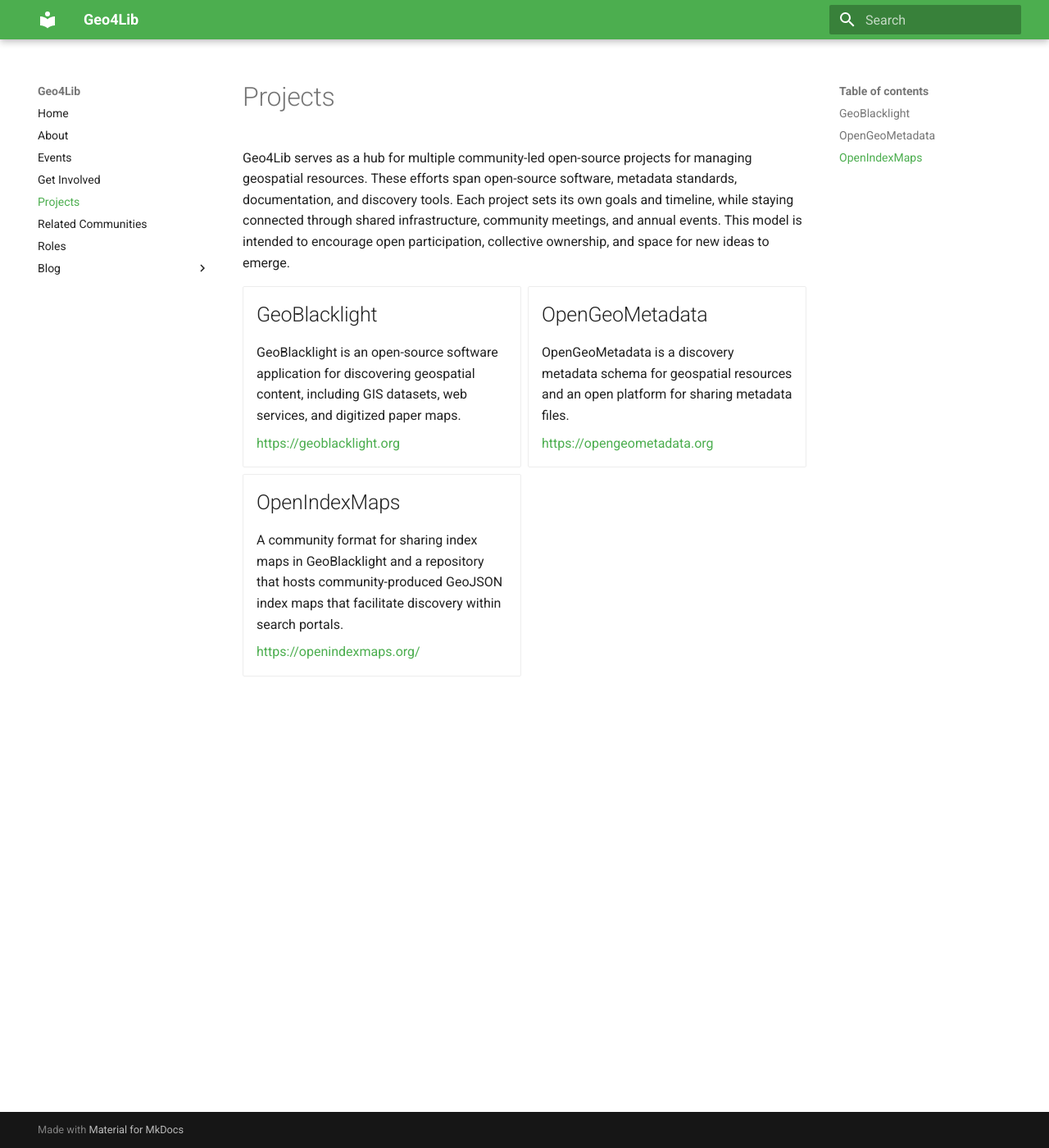
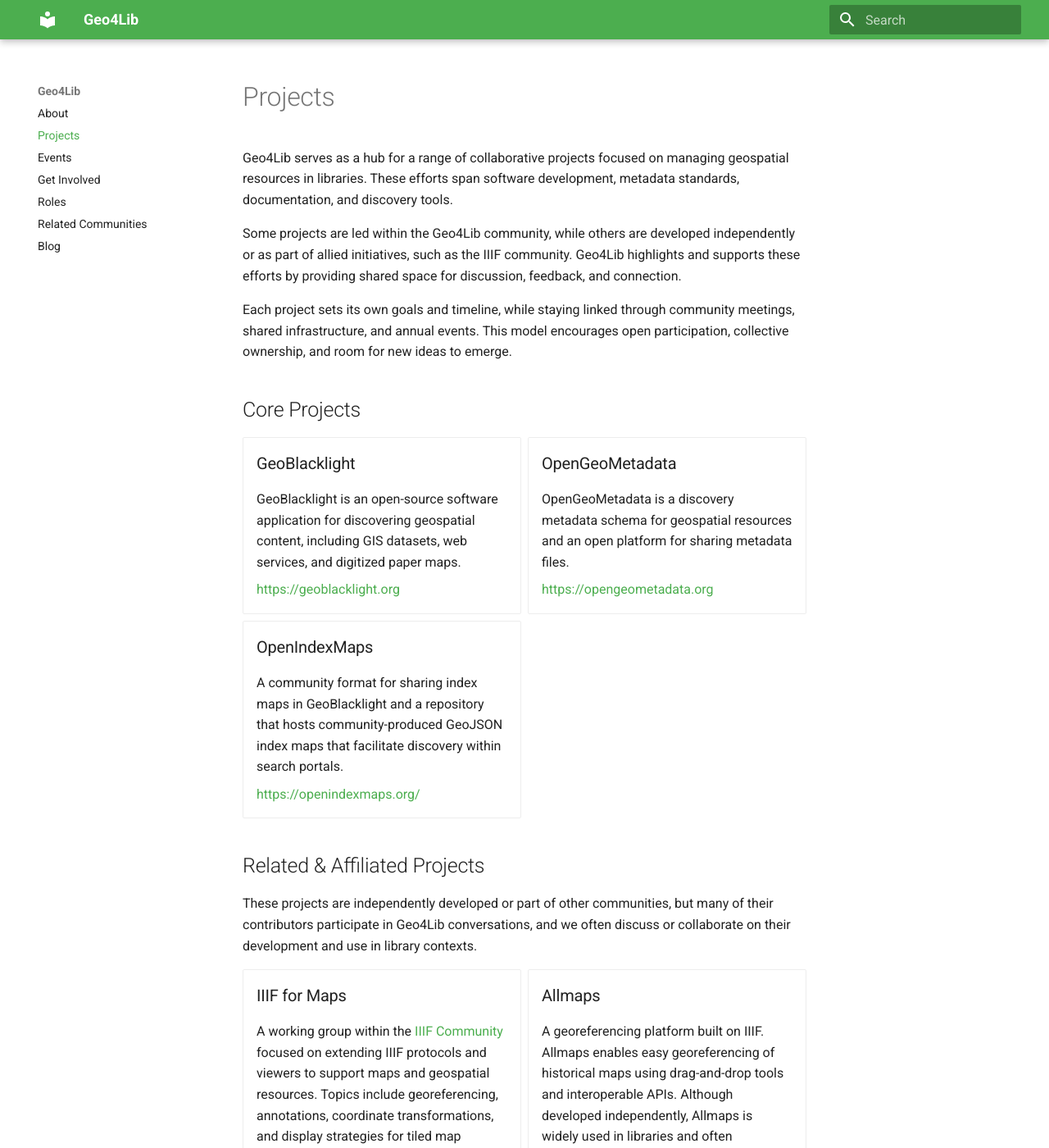
Before and after one commit to geo4lib/geo4lib.github.io, an MkDocs documentation site: the page built from docs/projects.md, in a window 1280 px wide and 1400 px high. Shown: the whole window at 82% size. Built offline with MkDocs 1.6.1 and Material for MkDocs 9.7.7, drawn with Linux system fonts in a browser that asks for light colours; some of the changed text lies outside the part shown.

```diff
--- a/docs/projects.md
+++ b/docs/projects.md
@@ -1,26 +1,31 @@
 # Projects
 
-Geo4Lib serves as a hub for multiple community-led open-source projects for managing geospatial resources. These efforts span open-source software, metadata standards, documentation, and discovery tools. Each project sets its own goals and timeline, while staying connected through shared infrastructure, community meetings, and annual events. This model is intended to encourage open participation, collective ownership, and space for new ideas to emerge.
+Geo4Lib serves as a hub for a range of collaborative projects focused on managing geospatial resources in libraries. These efforts span software development, metadata standards, documentation, and discovery tools.
+
+Some projects are led within the Geo4Lib community, while others are developed independently or as part of allied initiatives, such as the IIIF community. Geo4Lib highlights and supports these efforts by providing shared space for discussion, feedback, and connection.
+
+Each project sets its own goals and timeline, while staying linked through community meetings, shared infrastructure, and annual events. This model encourages open participation, collective ownership, and room for new ideas to emerge.
 
 
+## Core Projects
 
 <div class="grid cards" markdown>
 
-- ## GeoBlacklight
+- ### GeoBlacklight
 
 	GeoBlacklight is an open-source software application for discovering geospatial content, including GIS datasets, web services, and digitized paper maps.
 
 	https://geoblacklight.org
 
 
-- ## OpenGeoMetadata
+- ### OpenGeoMetadata
 
 	OpenGeoMetadata is a discovery metadata schema for geospatial resources and an open platform for sharing metadata files.
 
 	https://opengeometadata.org
 
 
-- ## OpenIndexMaps
+- ### OpenIndexMaps
 
 	A community format for sharing index maps in GeoBlacklight and a repository that hosts community-produced GeoJSON index maps that facilitate discovery within search portals.
 
@@ -28,3 +33,25 @@ Geo4Lib serves as a hub for multiple community-led open-source projects for mana
 
 
 </div>
+
+
+
+## Related & Affiliated Projects
+
+These projects are independently developed or part of other communities, but many of their contributors participate in Geo4Lib conversations, and we often discuss or collaborate on their development and use in library contexts.
+
+<div class="grid cards" markdown>
+
+- ### IIIF for Maps
+  A working group within the [IIIF Community](https://iiif.io) focused on extending IIIF protocols and viewers to support maps and geospatial resources. Topics include georeferencing, annotations, coordinate transformations, and display strategies for tiled map content.
+  https://iiif.io/community/groups/maps/
+
+- ### Allmaps
+  A georeferencing platform built on IIIF. Allmaps enables easy georeferencing of historical maps using drag-and-drop tools and interoperable APIs. Although developed independently, Allmaps is widely used in libraries and often discussed in Geo4Lib.
+  https://allmaps.org
+
+</div>
+
+!!! tip "Know of another project we should include?"
+
+    If you’re part of a project that supports geospatial work in libraries, [contact us](../get-involved) and we will add it here.
--- a/mkdocs.yml
+++ b/mkdocs.yml
@@ -8,19 +8,14 @@ theme:
     - accent: deep purple
 
 features:
-  - content.code.copy
-  - content.code.annotate
   - navigation.expand
-  - navigation.indexes
   - navigation.tabs
   - navigation.tabs.sticky
   - navigation.sections
   - navigation.instant
+  - navigation.tabs
+  - navigation.integrated
   - toc.follow
-  - toc.integrate
-  - tags: {}
-    index_page: tags.md
-
 
 
 
@@ -37,7 +32,7 @@ markdown_extensions:
   - pymdownx.tilde
   - pymdownx.magiclink
   - toc:
-      toc_depth: 2
+      toc_depth: 1
   - pymdownx.details
   - pymdownx.superfences
   - pymdownx.tabbed:
@@ -52,10 +47,18 @@ markdown_extensions:
 plugins:
   - search
   - blog:
-      categories: true
-      archive: true
+      archive: false
       post_readtime: false
       post_date_format: medium
       post_url_date_format: yyyy
       archive_date_format: yyyy
       post_excerpt_separator: <!-- more -->
+
+nav:
+  - 'About' : 'about.md'
+  - 'Projects': 'projects.md'
+  - 'Events' : 'events.md'
+  - 'Get Involved': 'get-involved.md'
+  - 'Roles': 'roles.md'
+  - 'Related Communities': 'related-communities.md'
+  - 'Blog': 'blog/index.md'
```
Also changed, not shown: docs/about.md (+24 -0 lines), docs/blog/posts/2025-07-24.md (added, +41 -0 lines), docs/blog/posts/welcome.md (deleted, +0 -7 lines), docs/index.md (+3 -1 lines), docs/related-communities.md (+0 -4 lines), docs/roles.md (+4 -3 lines).
